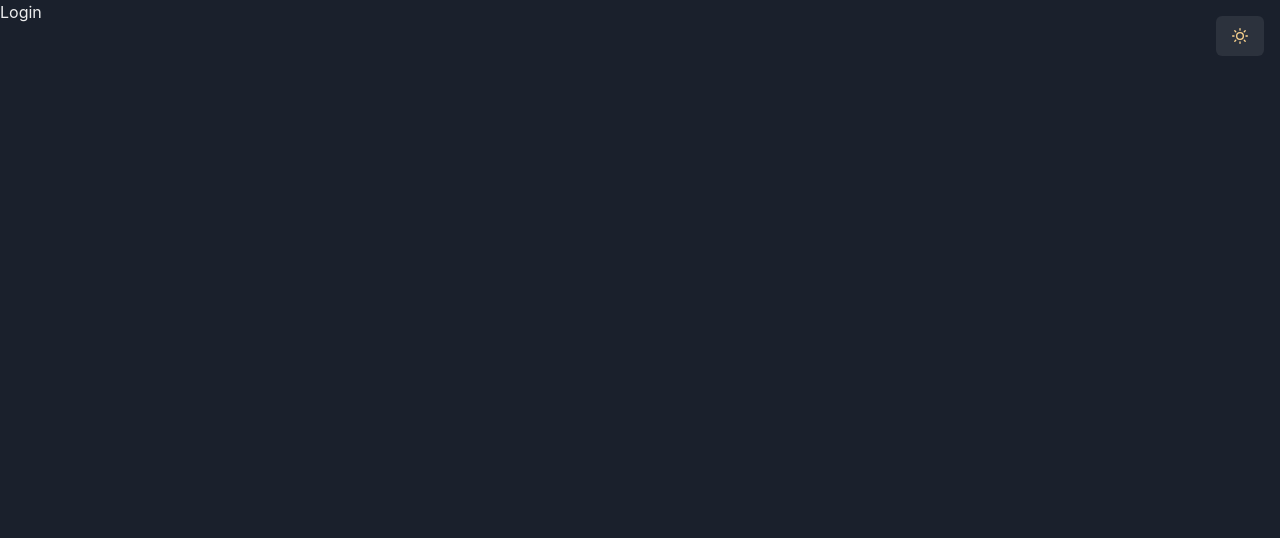
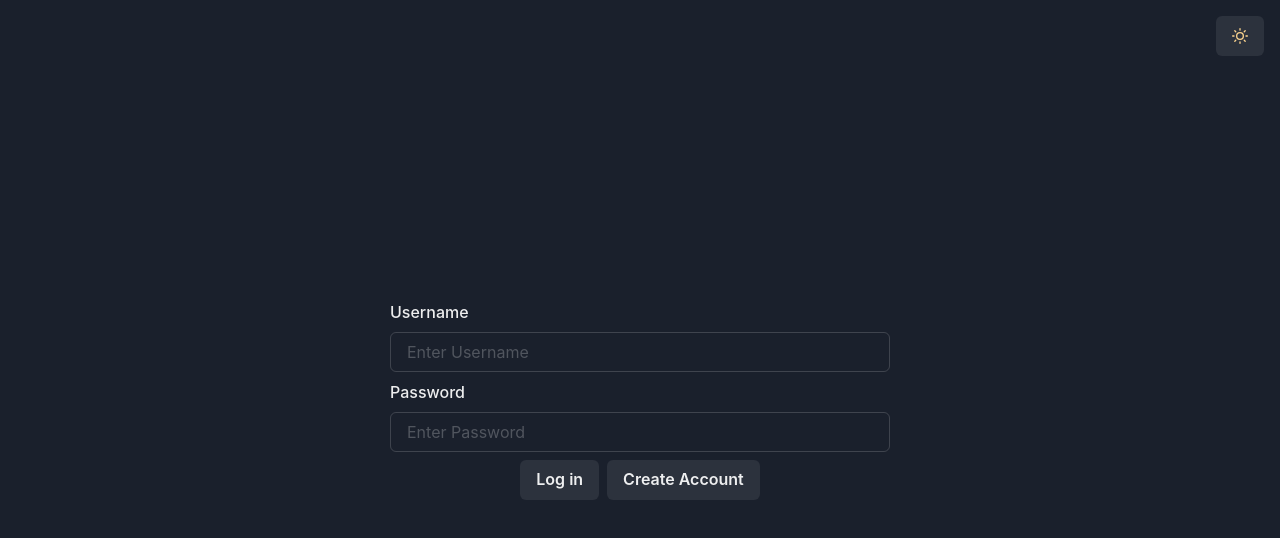
Before and after one commit to Rgit915/WhatsApp-Clone, a React (Create React App) app in the folder frontend/: page / in a window 1280 px wide. Shown: the top 538 px of the page. Built offline with nearby package versions, Linux system fonts and the light colour scheme.

Commit message:
Add VStack form with username & password inputs

```diff
--- a/frontend/src/components/Login/Login.jsx
+++ b/frontend/src/components/Login/Login.jsx
@@ -1,9 +1,26 @@
-import React from 'react'
+import { FormControl, FormLabel, VStack, Input, Button, ButtonGroup, FormErrorMessage } from '@chakra-ui/react';
+import React from 'react';
 
 const Login = () => {
-  return (
-    <div>Login</div>
-  )
-}
+  return <VStack as="form"  w={{ base: "90%", md: "500px" }} justify="center" m="auto" h="100vh">
+    <FormControl>
+      <FormLabel >Username</FormLabel>
+      <Input name="username" placeholder="Enter Username" autoComplete="off" />
+      <FormErrorMessage>Invalid Username</FormErrorMessage>
+    </FormControl>
 
-export default Login
+    <FormControl>
+      <FormLabel >Password</FormLabel>
+      <Input name="password" placeholder="Enter Password" type="password" autoComplete="off"/>
+      <FormErrorMessage>Invalid password</FormErrorMessage>
+    </FormControl>
+<ButtonGroup>
+   <Button  type="submit">Log in</Button>
+   <Button>Create Account</Button>
+</ButtonGroup>
+
+  </VStack>;
+
+};
+
+export default Login;
```
